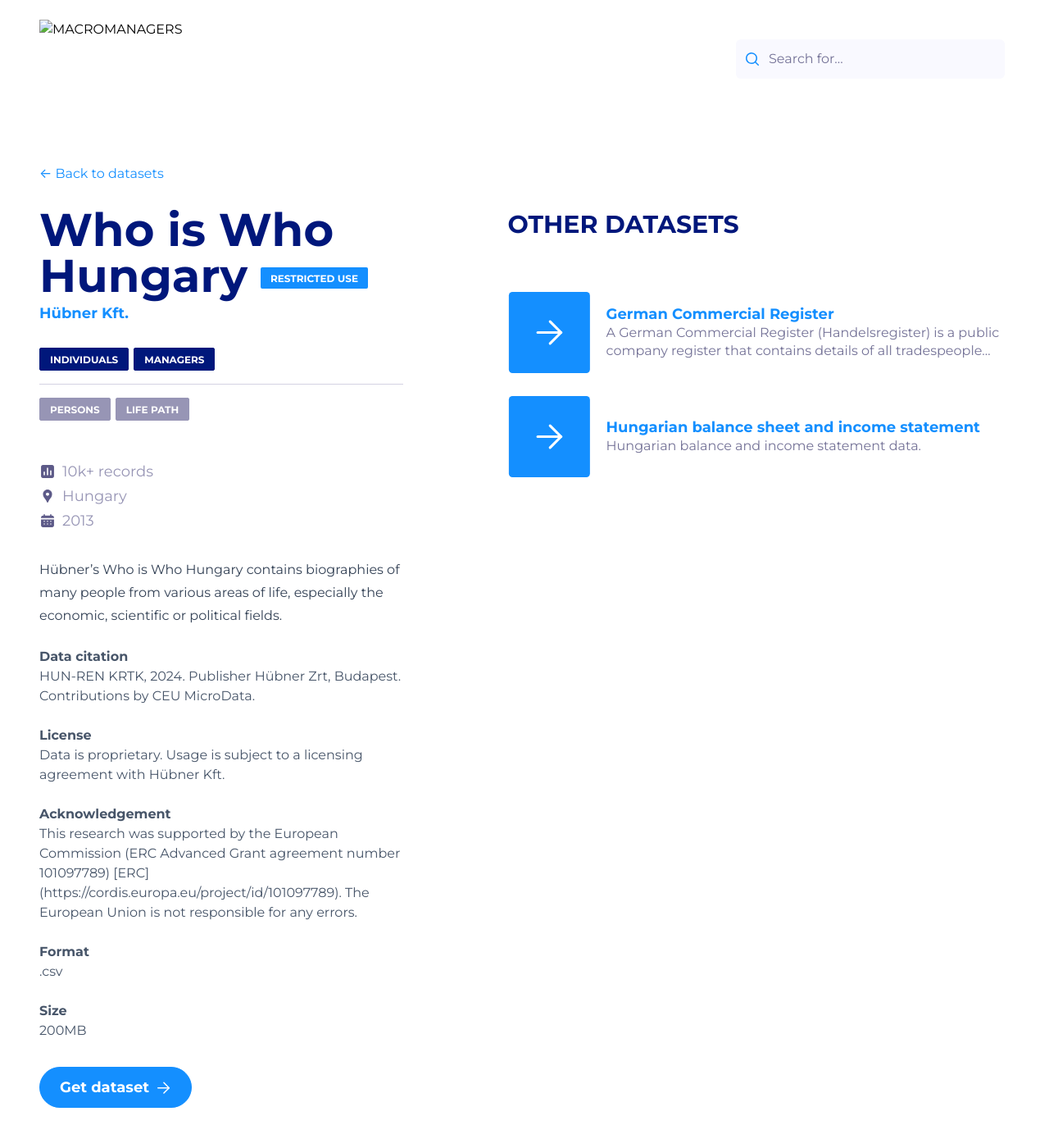
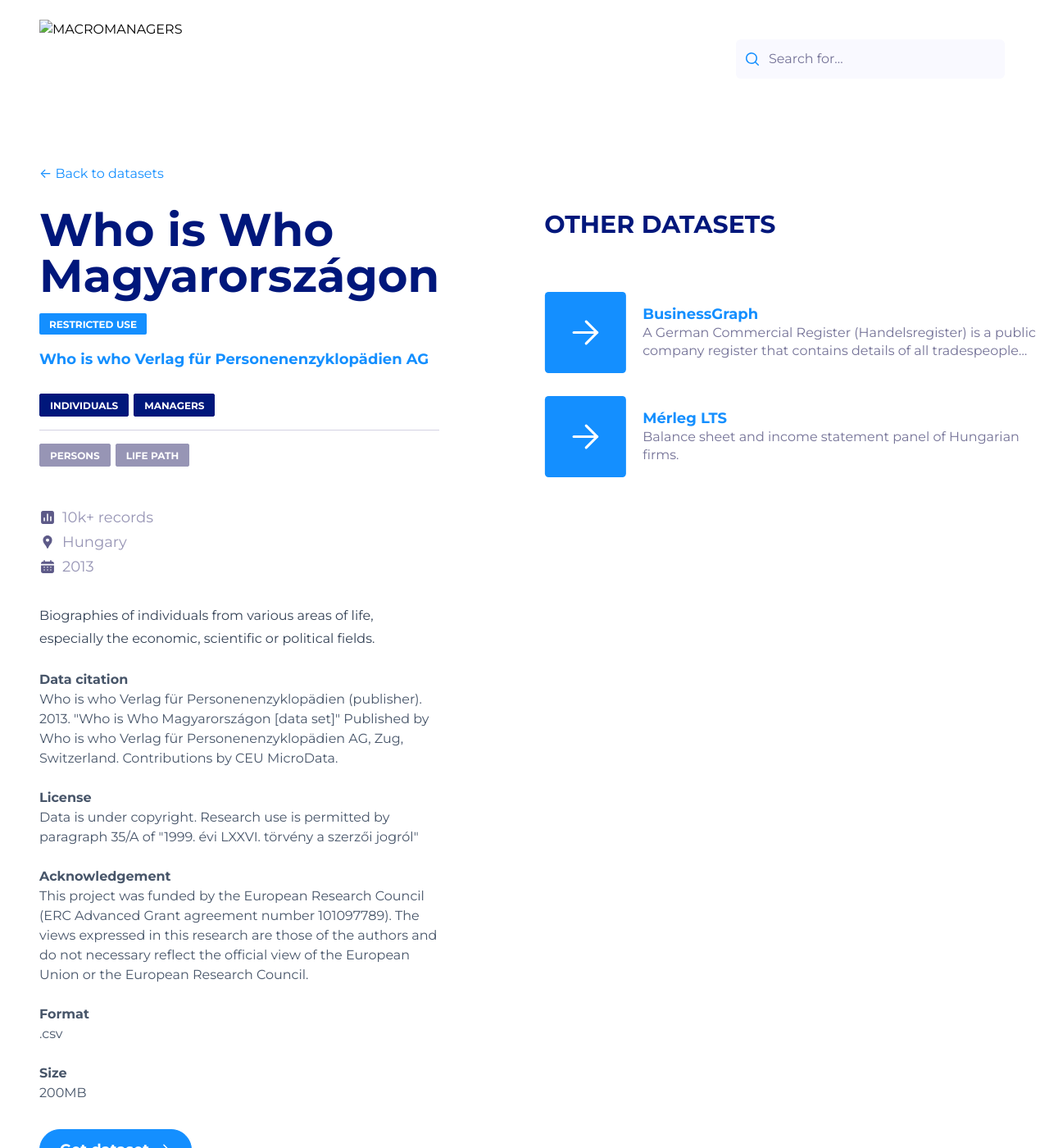
Before and after one commit to korenmiklos/macromanagers.eu, a Jekyll site: the page built from _datasets/whoiswho.md, in a window 1280 px wide and 1400 px high. Shown: the whole window at 82% size. Built offline with Jekyll 4.4.1, drawn with Linux system fonts in a browser that asks for light colours; a script that is not in the unit is left out; comment, search, counter and statistics services are not loaded.

Commit message:
Update from remote theme repository

```diff
--- a/_datasets/whoiswho.md
+++ b/_datasets/whoiswho.md
@@ -1,7 +1,7 @@
 ---
-title: Who is Who Hungary
-description: Hübner’s Who is Who Hungary contains biographies of many people from various areas of life, especially the economic, scientific or political fields.
-date: 2024.10.14
+title: Who is Who Magyarországon
+description: Biographies of individuals from various areas of life, especially the economic, scientific or political fields.
+date: 2024-10-14
 extent:
   records: 10k+
   size: 200MB
@@ -15,22 +15,16 @@ entities:
 subject:
 - persons
 - life path
-publisher: Hübner Kft.
+publisher: Who is who Verlag für Personenenzyklopädien AG
 creator: CEU Microdata
 distributor: CEU Microdata
-bibliographicCitation: HUN-REN KRTK, 2024. Publisher Hübner Zrt, Budapest. Contributions by CEU MicroData.
-rights: Data is proprietary. Usage is subject to a licensing agreement with Hübner Kft.
-acknowledgement: This research was supported by the European Commission (ERC Advanced Grant agreement number 101097789) [ERC](https://cordis.europa.eu/project/id/101097789). The European Union is not responsible for any errors.
+bibliographicCitation: Who is who Verlag für Personenenzyklopädien (publisher). 2013. "Who is Who Magyarországon [data set]" Published by Who is who Verlag für Personenenzyklopädien AG, Zug, Switzerland. Contributions by CEU MicroData.
+rights: Data is under copyright. Research use is permitted by paragraph 35/A of "1999. évi LXXVI. törvény a szerzői jogról"
+acknowledgement: This project was funded by the European Research Council (ERC Advanced Grant agreement number 101097789). The views expressed in this research are those of the authors and do not necessary reflect the official view of the European Union or the European Research Council.
 format:
 - .csv
 identifier: "#"
 links:
-  - text: "Working paper version"
-    url: "#"
-  - text: "Link to publisher website"
-    url: "#"
-  - text: "Replication code and data"
-    url: "#"
 tag:
   - macromanagers
 ---
```
Also changed, not shown: _datasets/balance.md (deleted, +0 -36 lines), _datasets/businessgraph.md (added, +32 -0 lines), _datasets/cegjegyzek.md (added, +32 -0 lines), _datasets/handelsregister.md (deleted, +0 -47 lines), _datasets/hungarian_register.md (deleted, +0 -56 lines), _datasets/merleg.md (added, +30 -0 lines), _datasets/wms.md (+10 -10 lines).
